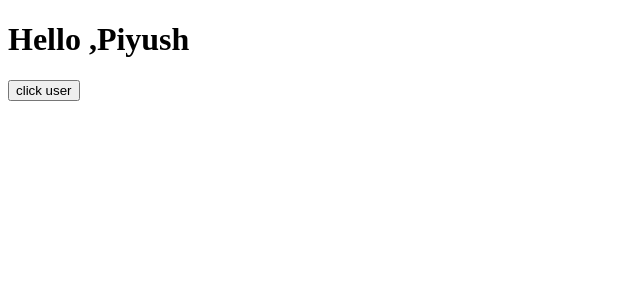
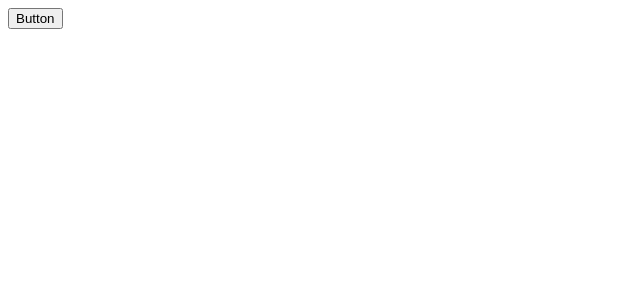
Before and after one commit to PiyushMishraX/ReactJS, a React (Vite) app in the folder function-08/: page / in a window 1280 px wide. Shown: the top 300 px of the page, without its empty margins (0-640 px from the left). Built offline with nearby package versions, Linux system fonts and the light colour scheme.

Commit message:
add evnet listenrer ( click ) is react component

```diff
--- a/function-08/src/App.jsx
+++ b/function-08/src/App.jsx
@@ -1,15 +1,14 @@
 import React from 'react'
 
 const App = () => {
+
   function btnClicked() {
     console.log('button is clicked')
-
   }
   return (
     <div>
-      <h1>Hello ,Piyush</h1>
-
-      <button>click user</button>
+      {/* <button onClick={btnClicked()}> Button </button> no like this because fn() runs it before hands */}
+      <button onClick={btnClicked}> Button </button>
     </div>
   )
 }
@@ -17,7 +16,12 @@ const App = () => {
 export default App
 
 
-// var a = document.querySelector('h1')
+
+//
+
+function btnClicked() {
+
+}var a = document.querySelector('h1')
 
 // function hero() {
 //   console.log('Hero')
```
